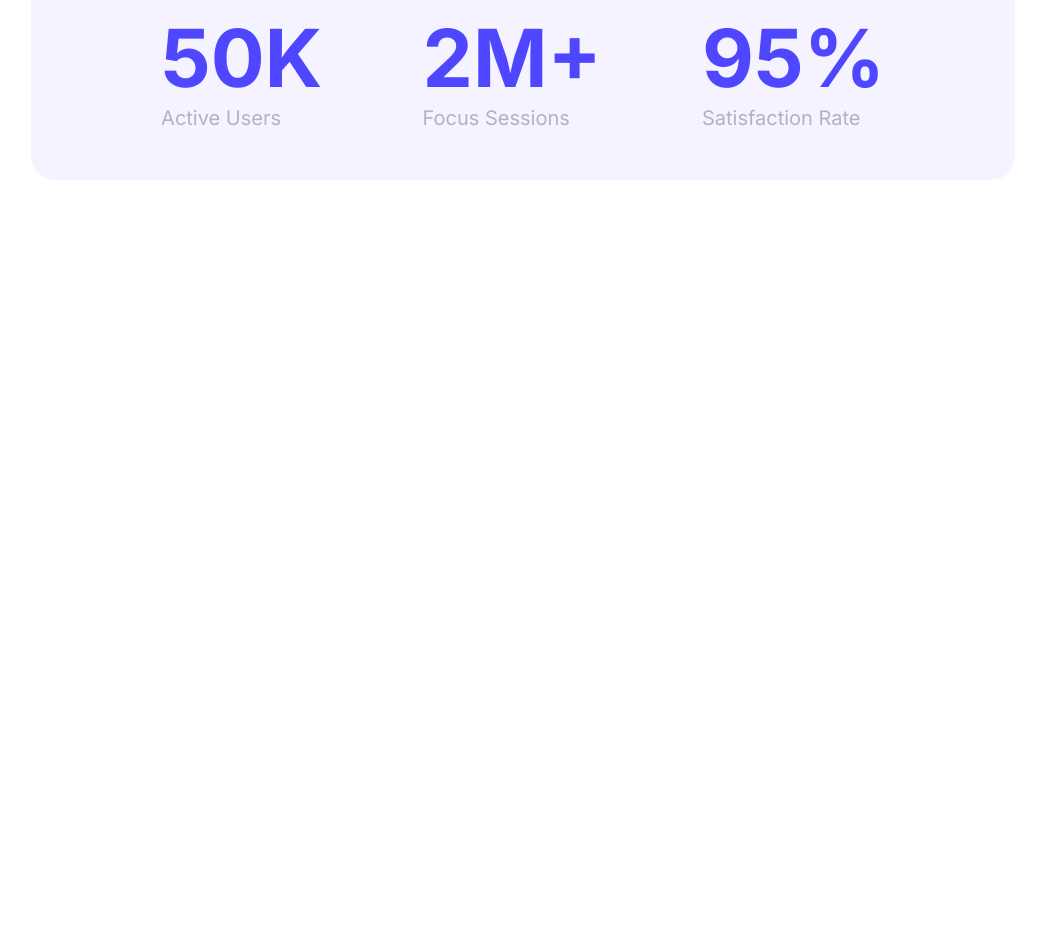
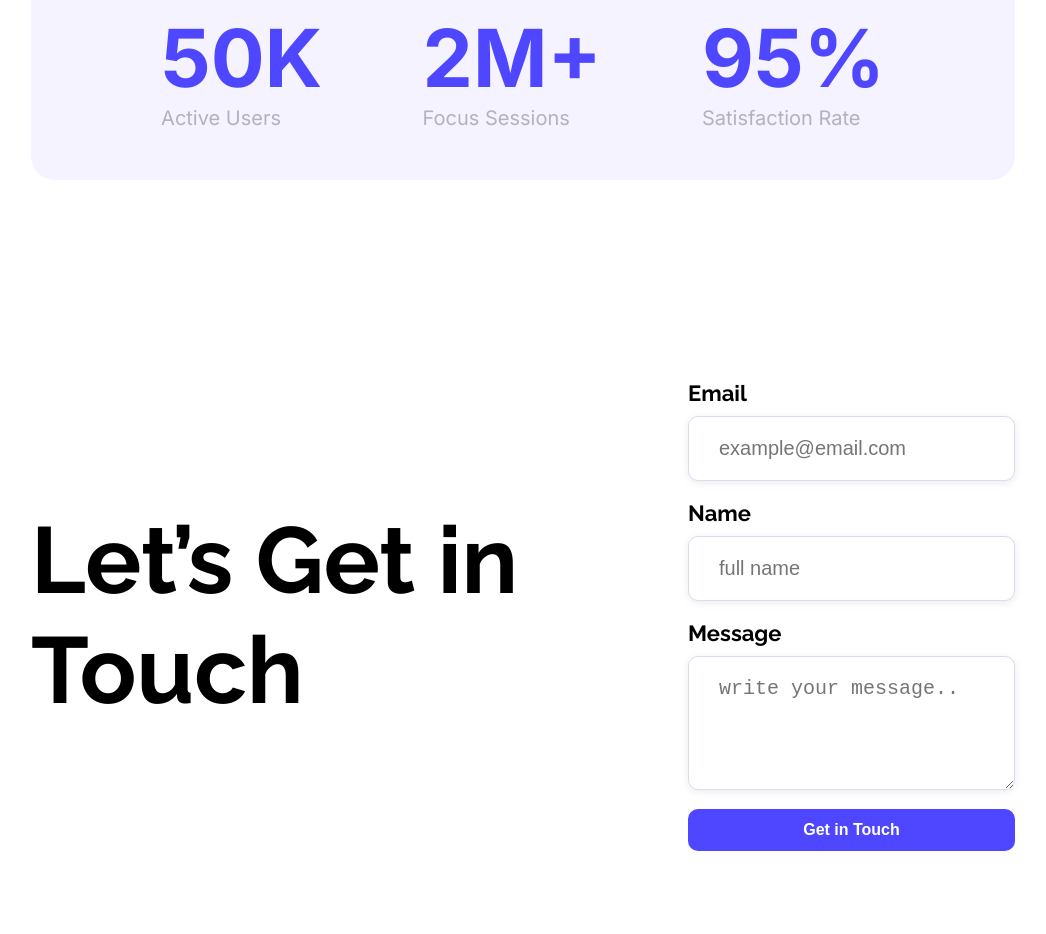
Before and after one commit to BugFree-Samia/my-assignment-1, a plain HTML site: page index.html in a window 1280 px wide. Shown: the part 1487-2421 px from the top of the page, without its empty margins (117-1163 px from the left). Before the commit the page ends 1787 px from the top, so only its background shows below. Drawn offline with Linux system fonts and the light colour scheme.

Commit message:
added getin touch section

```diff
--- a/index.html
+++ b/index.html
@@ -55,6 +55,27 @@
             </div>
 
         </section>
+        <section class="Let’s-Get In-Touch-Section">
+            <div class="touch">
+                <div class="touch-title">
+                    <h3>Let’s Get in <br> Touch </h3>
+                </div>
+                <div class="touch-form">
+                    <form >
+                        <label for="email">Email</label>
+                        <input placeholder="example@email.com" type="email" name="" id="email" required>
+
+                        <label for="name">Name</label>
+                        <input placeholder="full name" type="text" name="" id="name" required>
+
+                        <label for="message">Message</label>
+                        <textarea rows="4" placeholder="write your message.." name="" id="message"required></textarea>
+                        <button>Get in Touch</button>
+                    </form>
+                </div>
+            </div>
+
+        </section>
 
     </main>
      <footer>
--- a/styles/style.css
+++ b/styles/style.css
@@ -88,8 +88,8 @@ main{
 .Productive-Users-Section{
   background-color: #4E47FF10;
   padding: 50px 80px;
-   margin: 120px 140px;
-   border-radius: 24px;
+  margin: 120px 140px;
+  border-radius: 24px;
 }
 .Productive-Users-Section h3{
   font-size: 38px;
@@ -117,3 +117,50 @@ main{
   font-size: 20px;
   margin: 0px;
 }
+/* get in touch section style */
+.touch{
+  display: flex;
+  justify-content: space-between;
+  align-items: center;
+  margin: 120px 140px;
+  padding: 80px 0px;
+  background-color: white;
+
+}
+.touch-title{
+  font-size: 80px;
+  font-weight: bold;
+  color: #000000;
+}
+.touch-form label {
+  display: block;
+
+
+}
+form{
+ display: flex;
+ flex-direction: column;
+}
+form label{
+  font-size: 22px;
+  font-weight: bold;
+  margin-bottom: 10px;
+
+}
+form input,
+form textarea {
+  margin-bottom: 19px;
+  padding: 20px 30px;
+  font-size: 20px;
+  border: 1px solid #D6DDED;
+  border-radius: 10px;
+  box-shadow: 0 2px 8px rgba(0, 0, 0, 0.08);
+}
+
+input:focus,
+textarea:focus {
+  outline: none;
+  border-color: #007bff;
+  box-shadow: 0 0 8px rgba(0, 123, 255, 0.25);
+
+}
```
